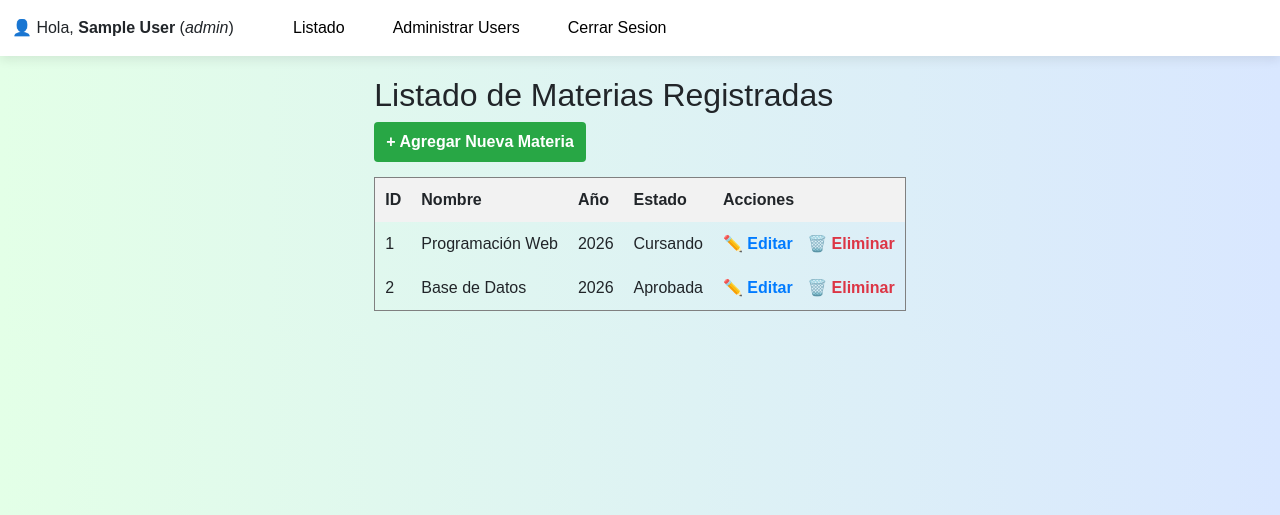
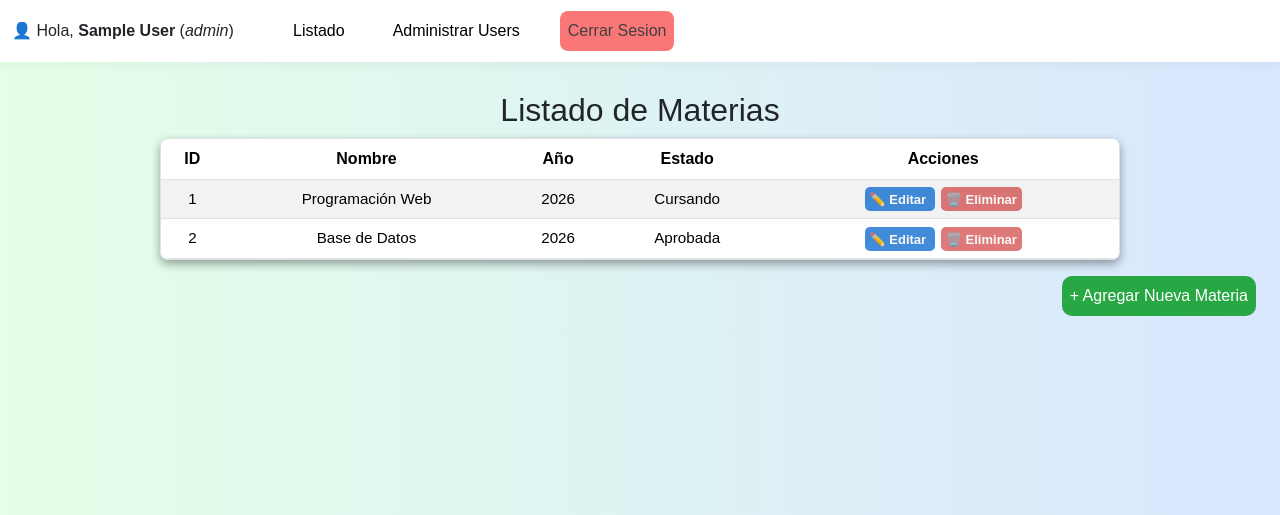
Before and after one commit to RocioEnriquez22/ProyectoListadoMateriasCRUD, a PHP site: page / in a window 1280 px wide. Shown: the top 515 px of the page. Run offline with PHP 8.4, Linux system fonts and the light colour scheme; the visitor is signed in with stand-in values (Sample User, id 1); data comes from the database, SQL or seed files in the repository.

Commit message:
css de index de materias

```diff
--- a/public/CSS/login.css
+++ b/public/CSS/login.css
@@ -93,6 +93,20 @@ body {
     background-color: #1e6c2f;
     color: white;
  }
+.btn-agregar-materia.btn-modal{
+    width: fit-content;
+    padding: 0.5rem;
+    border-radius: 10px;
+    margin: 1rem 1.5rem;
+    margin-left: auto;
+    font-size: medium;
+    font-weight: normal;
+}
+
+.btn-agregar-materia:hover{
+    font-weight: bold;
+}
+
 .error-msg {
     background-color: #f8d7da;
     color: #721c24;
@@ -103,7 +117,18 @@ body {
 }
 
 /*css del modal*/
-.modal { display: none; position: fixed; top: 0; left: 0; width: 100%; height: 100%; background: rgba(0,0,0,0.5); justify-content: center; align-items: center; z-index: 1000; }
+.modal {
+    display: none;
+    position: fixed;
+    top: 0;
+    left: 0;
+    width: 100%;
+    height: 100%;
+    background: rgba(0,0,0,0.5);
+    justify-content: center;
+    align-items: center;
+    z-index: 1000;
+}
 .modal-contenido {
     background: white;
     padding: 3rem;
@@ -138,6 +163,7 @@ h3{
     margin-top: 0;
     text-align: center;
 }
+/*css de header*/
 body.body-header{
     font-family: Arial, Helvetica, sans-serif;
     width: 100%;
@@ -149,7 +175,8 @@ body.body-header{
 nav.navbar.bg-body-tertiary{
     height: 15% !important;
     background-color: #fff !important;
-     box-shadow: 0 4px 0.62rem rgba(0, 0, 0, 0.084);
+    box-shadow: 0 4px 0.62rem rgba(67, 67, 67, 0.048);
+    margin-bottom: 1.8rem;
 }
 li.nav-item{
     padding-left: 2rem;
@@ -159,6 +186,18 @@ a.nav-link{
     border-radius: .5rem !important;
     color: #000;
     transition: background-color ease 1s;
+    width:fit-content;
+    padding: 0.5rem;
+    margin: 0.2rem 0;
+}
+a.nav-link.cerrar_sesion{
+    background-color: rgba(248, 37, 37, 0.621);
+    color: rgb(65, 64, 64);
+    transition: background-color ease 1s;
+}
+a.nav-link.cerrar_sesion:hover{
+    background-color: rgb(225, 10, 10);
+    color:white;
 }
 a.nav-link:hover{
     background-color: #aaaaaab4;
@@ -168,3 +207,53 @@ a.nav-link:hover{
 .navbar-collapse {
     padding-left: 1.2rem !important;
 }
+
+/*css de listado vista principal de materia */
+
+h2.lista{
+    text-align: center;
+}
+
+table.tabla-materias {
+    max-width: 75% !important;
+    margin-left: auto !important;
+    margin-right: auto !important;
+    box-shadow: 0 4px 0.62rem rgba(0, 0, 0, 0.368);
+    border-collapse: separate !important;
+    border-spacing: 0 !important;
+    border-radius: 8px !important;
+    overflow: hidden !important; /* Crucial para que las celdas no tapen el redondeado */
+    border: 1px solid #dee2e6; /* Opcional: para que se note el borde exterior */
+
+}
+
+thead tr th{
+    text-align: center;
+}
+tbody tr td{
+    text-align: center;
+    font-size: 0.95rem;
+}
+
+.btn-accion{
+    border-radius: 5px !important;
+    color: #faf7f7;
+    text-decoration: none;
+    font-weight: bolder;
+    font-size: small;
+    padding: 0.3rem;
+    margin: 0.2rem 0.2rem;
+    transition: box-shadow ease 0.8s;
+}
+
+.btn-accion.btn-eliminar{
+    background-color: rgba(203, 40, 40, 0.621);
+}
+
+.btn-accion.btn-editar{
+    background-color: #0566cec1;
+}
+
+.btn-accion:hover{
+    box-shadow: 0 4px 0.62rem rgba(0, 0, 0, 0.368);
+}
--- a/views/layouts/header.php
+++ b/views/layouts/header.php
@@ -34,7 +34,7 @@ if (session_status() === PHP_SESSION_NONE) {
                 </li>
             <?php endif; ?>
             <li class="nav-item">
-            <a class="nav-link" href="index.php?action=logout">Cerrar Sesion</a>
+            <a class="nav-link cerrar_sesion" href="index.php?action=logout">Cerrar Sesion</a>
             </li>
 
         </ul>
--- a/views/users/index.php
+++ b/views/users/index.php
@@ -1,19 +1,14 @@
 <?php require __DIR__ . "/../layouts/header.php"; ?>
 
-<div style="max-width: 900px; margin: 20px auto; font-family: Arial, sans-serif;">
-    <h2>Listado de Materias Registradas</h2>
+<div class="div-listaMaterias">
+    <h2 class="lista">Listado de Materias</h2>
 
-    <!-- Botón visible solo para Administradores -->
-    <?php if (isset($_SESSION['usuario_rol']) && $_SESSION['usuario_rol'] === 'admin'): ?>
-        <a href="index.php?action=create" style="display: inline-block; background: #28a745; color: white; padding: 8px 12px; text-decoration: none; border-radius: 4px; margin-bottom: 15px; font-weight: bold;">
-            + Agregar Nueva Materia
-        </a>
-    <?php endif; ?>
-
-    <table border="1" cellpadding="10" cellspacing="0" style="width: 100%; border-collapse: collapse;">
+    <table class="tabla-materias table table-ligth table-striped" >
         <thead>
-            <tr style="background-color: #f2f2f2;">
-                <th>ID</th>
+            <tr>
+                <?php if (isset($_SESSION['usuario_rol']) && $_SESSION['usuario_rol'] === 'admin'): ?>
+                    <th>ID</th>
+                <?php endif; ?>
                 <th>Nombre</th>
                 <th>Año</th>
                 <th>Estado</th>
@@ -26,7 +21,10 @@
             <?php if (!empty($materias)): ?>
                 <?php foreach ($materias as $m): ?>
                     <tr>
-                        <td><?= htmlspecialchars($m['idMateria']) ?></td>
+                        <?php if (isset($_SESSION['usuario_rol']) && $_SESSION['usuario_rol'] === 'admin'): ?>
+                            <td><?= htmlspecialchars($m['idMateria']) ?></td>
+                        <?php endif; ?>
+
                         <td><?= htmlspecialchars($m['nombre']) ?></td>
                         <td><?= htmlspecialchars($m['año']) ?></td>
                         <td><?= htmlspecialchars($m['estado_nombre']) ?></td>
@@ -34,10 +32,10 @@
                         <!-- Columna de Acciones solo para Administradores -->
                         <?php if (isset($_SESSION['usuario_rol']) && $_SESSION['usuario_rol'] === 'admin'): ?>
                             <td>
-                                <a href="index.php?action=edit&id=<?= $m['idMateria'] ?>" style="color: #007bff; text-decoration: none; font-weight: bold; margin-right: 10px;">
+                                <a href="index.php?action=edit&id=<?= $m['idMateria'] ?>" class="btn-accion btn-editar">
                                     ✏️ Editar
                                 </a>
-                                <a href="index.php?action=delete&id=<?= $m['idMateria'] ?>" onclick="return confirm('¿Desea cambiar el estado de la materia a inactivo?');" style="color: #dc3545; text-decoration: none; font-weight: bold;">
+                                <a href="index.php?action=delete&id=<?= $m['idMateria'] ?>" class="btn-accion btn-eliminar" onclick="return confirm('¿Desea realmente eliminar esta materia?');">
                                     🗑️ Eliminar
                                 </a>
                             </td>
@@ -46,11 +44,18 @@
                 <?php endforeach; ?>
             <?php else: ?>
                 <tr>
-                    <td colspan="<?= ($_SESSION['usuario_rol'] === 'admin') ? '5' : '4' ?>" style="text-align: center;">No hay materias activas disponibles.</td>
+                    <td colspan="<?= ($_SESSION['usuario_rol'] === 'admin') ? '5' : '4' ?>" style="text-align: center;">No se han agregado materias aun.</td>
                 </tr>
             <?php endif; ?>
         </tbody>
     </table>
+
+    <!-- Botón visible solo para Administradores -->
+    <?php if (isset($_SESSION['usuario_rol']) && $_SESSION['usuario_rol'] === 'admin'): ?>
+        <a href="index.php?action=create" class="btn-agregar-materia btn-modal" >
+            + Agregar Nueva Materia
+        </a>
+    <?php endif; ?>
 </div>
 
 <?php require __DIR__ . "/../layouts/footer.php"; ?>
```
